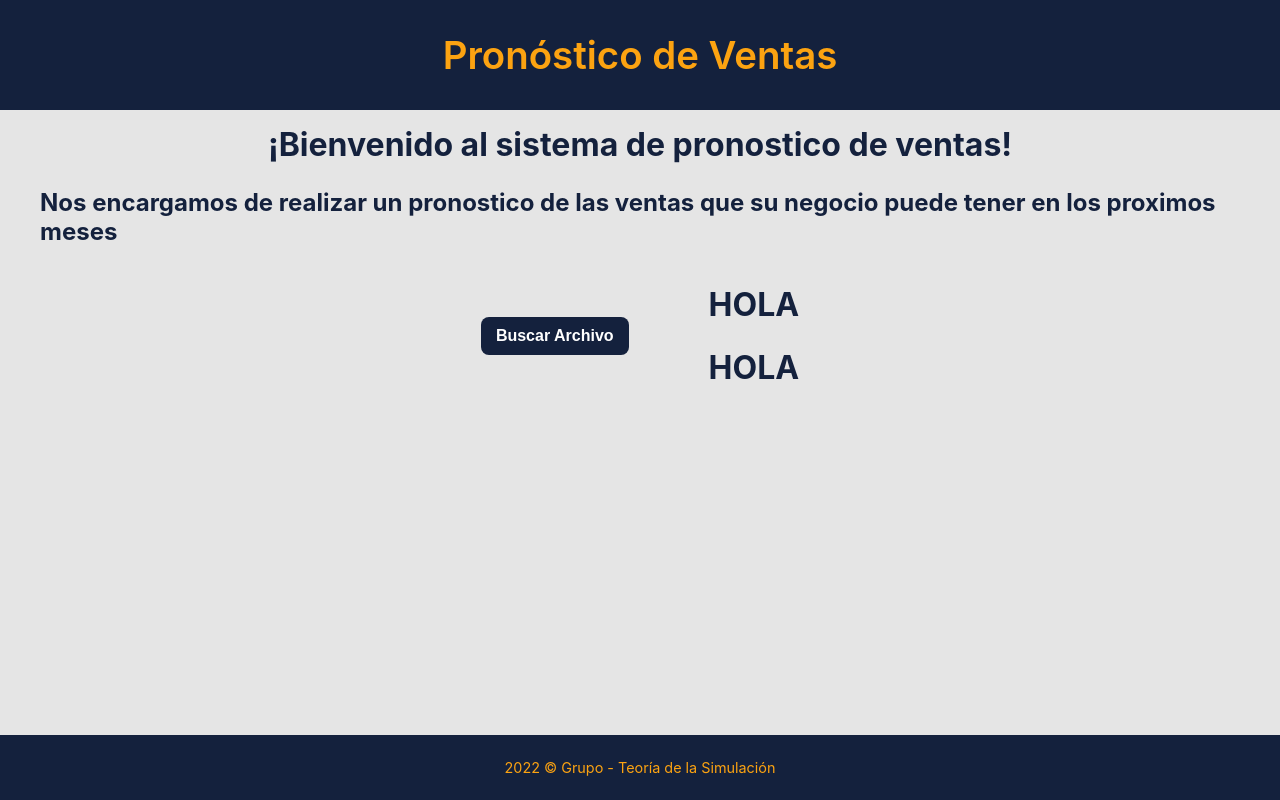
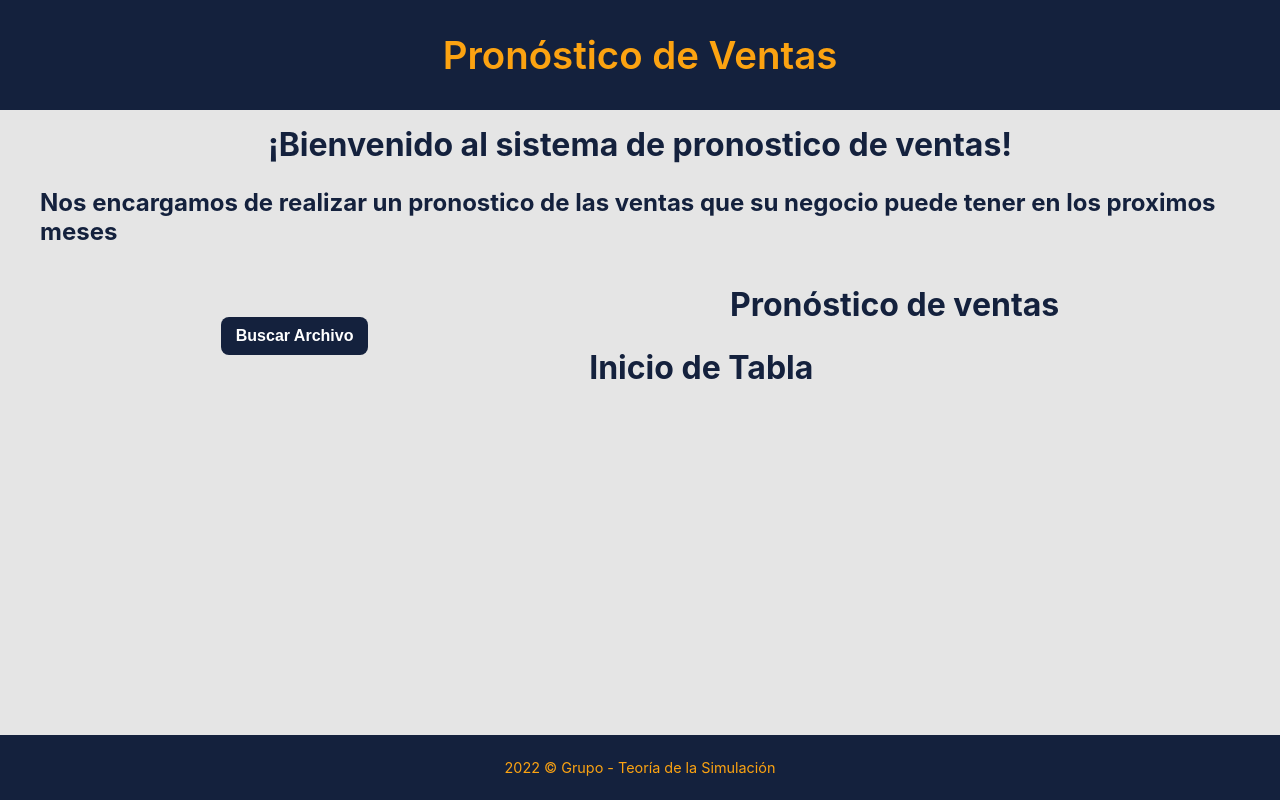
Before and after one commit to Henry-MM/simulador-clase-teoria, a React (Create React App) app: page /simulator in a window 1280 px wide. Built offline with nearby package versions, Linux system fonts and the light colour scheme.

Commit message:
simulator pages fixed

```diff
--- a/src/Pages/Simulator/Simulator.css
+++ b/src/Pages/Simulator/Simulator.css
@@ -41,28 +41,11 @@ h1,h2 {
     width: 100%;
 }
 
-.Row_content {
-    background: #e5e5e5;
-    display: flex;
-    flex-flow: row;
-    padding: 15px 40px;
-    gap: 1.5rem;
-
-}
-
-.Row_content > div {
-    display: flex;
-    align-items: center;
-    justify-content: center;
-    flex-flow: wrap;
-
-    width: 100%;
-}
-
 .Simulator__column_content {
     background: #e5e5e5;
     display: flex;
     flex-flow: column;
+    flex-grow: 1;
     padding: 15px 40px;
     gap: 1.5rem;
 
@@ -76,6 +59,7 @@ h1,h2 {
 
     width: 100%;
 }
+
 /**/
 
 /* ======== Content Info ========*/
--- a/src/Pages/Simulator/Simulator.js
+++ b/src/Pages/Simulator/Simulator.js
@@ -36,7 +36,7 @@ const Simulator = () => {
                         su negocio puede tener en los proximos meses
                     </h2>
                 </div>
-                <div className="Row__content">
+                <div className="">
                     <div className="Simulator__column_content">
                         <div className="Simulator__buttons_container">
                                 <button className="start_simulator_btn" onClick={() => fileRef.current.click()}>
@@ -53,11 +53,10 @@ const Simulator = () => {
                     </div>
                     <div className="Simulator__column_content">
                         <div>
-                        <h1>HOLA</h1>
+                            <h1>Pronóstico de ventas</h1>
+                        </div>
+                        <h1>Inicio de Tabla</h1>
                     </div>
-                        <h1>HOLA</h1>
-                    </div>
-
                 </div>
             </Content>
             <Footer/>
```
